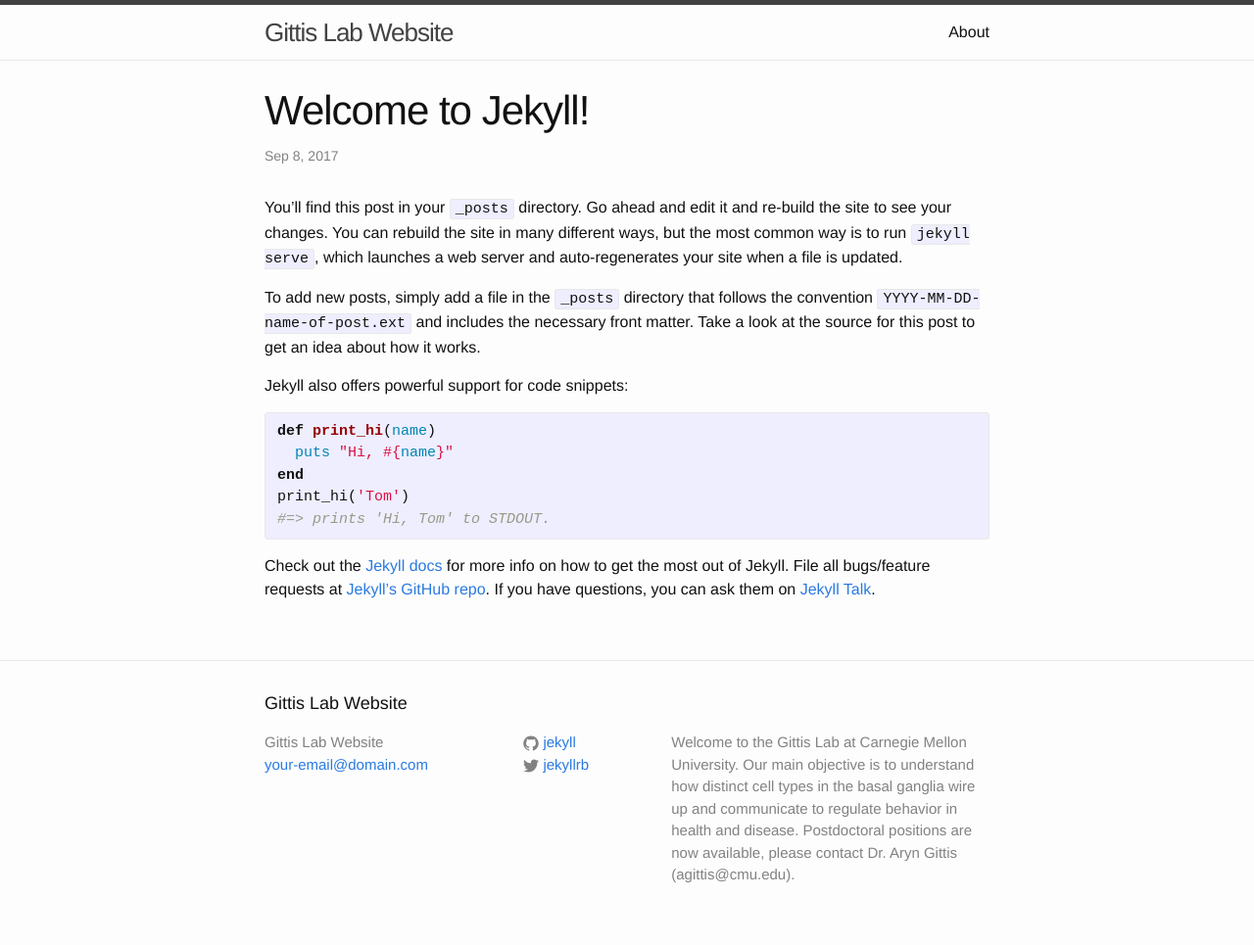
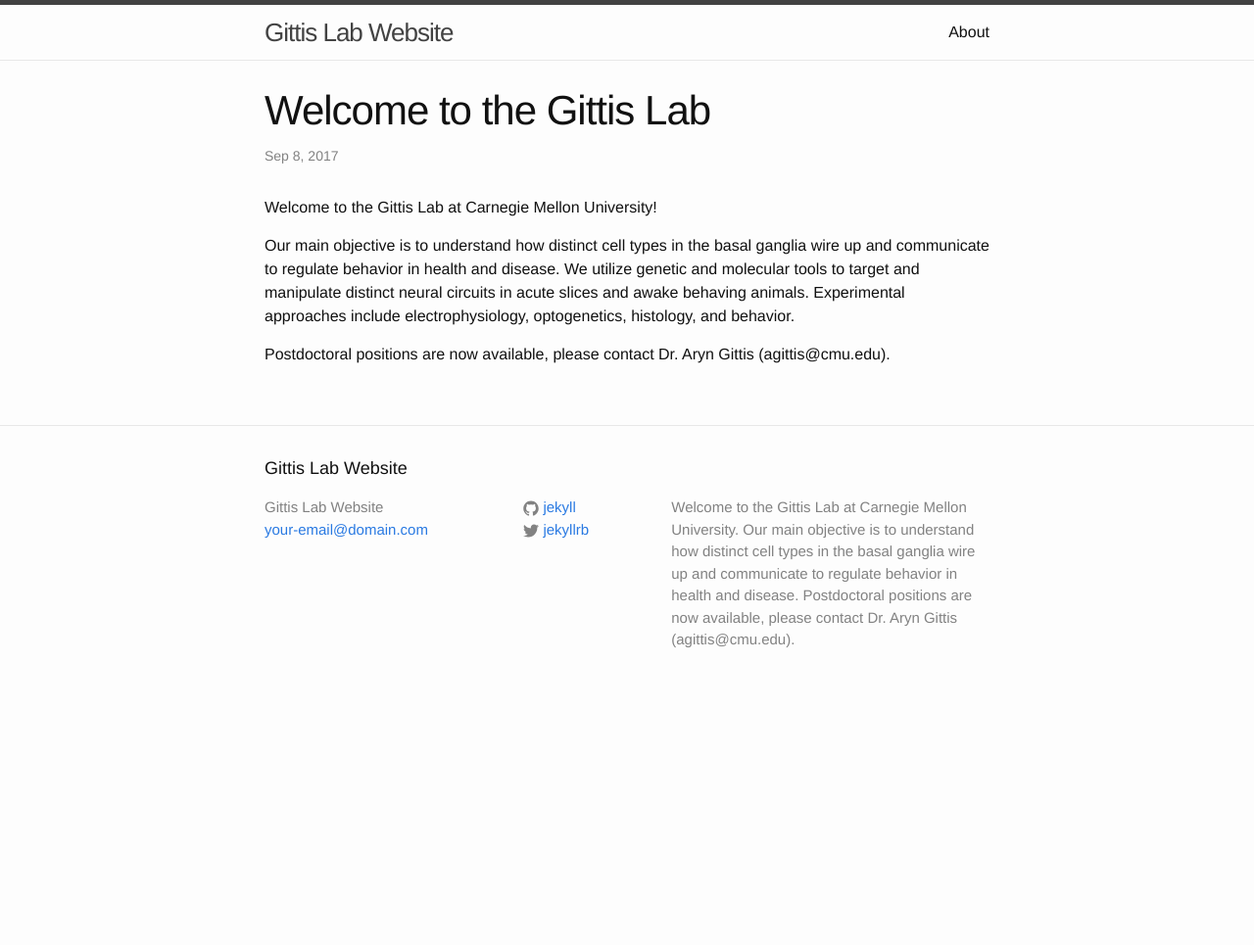
Before and after one commit to Garg0yle/garg0yle.github.io, a Jekyll site: the page built from _posts/2017-09-08-welcome-to-jekyll.markdown, in a window 1280 px wide. Shown: the whole page at 98% size. Built offline with Jekyll 4.4.1, drawn with Linux system fonts in a browser that asks for light colours; after the commit the page ends 900 px from its top, so only the background shows below that.

Commit message:
Update 2017-09-08-welcome-to-jekyll.markdown

```diff
--- a/_posts/2017-09-08-welcome-to-jekyll.markdown
+++ b/_posts/2017-09-08-welcome-to-jekyll.markdown
@@ -1,25 +1,11 @@
 ---
 layout: post
-title:  "Welcome to Jekyll!"
+title:  "Welcome to the Gittis Lab"
 date:   2017-09-08 13:54:48 +0000
 categories: jekyll update
 ---
-You’ll find this post in your `_posts` directory. Go ahead and edit it and re-build the site to see your changes. You can rebuild the site in many different ways, but the most common way is to run `jekyll serve`, which launches a web server and auto-regenerates your site when a file is updated.
+Welcome to the Gittis Lab at Carnegie Mellon University!
 
-To add new posts, simply add a file in the `_posts` directory that follows the convention `YYYY-MM-DD-name-of-post.ext` and includes the necessary front matter. Take a look at the source for this post to get an idea about how it works.
+Our main objective is to understand how distinct cell types in the basal ganglia wire up and communicate to regulate behavior in health and disease.   We utilize genetic and molecular tools to target and manipulate distinct neural circuits in acute slices and awake behaving animals.  Experimental approaches include electrophysiology, optogenetics, histology, and behavior.
 
-Jekyll also offers powerful support for code snippets:
-
-{% highlight ruby %}
-def print_hi(name)
-  puts "Hi, #{name}"
-end
-print_hi('Tom')
-#=> prints 'Hi, Tom' to STDOUT.
-{% endhighlight %}
-
-Check out the [Jekyll docs][jekyll-docs] for more info on how to get the most out of Jekyll. File all bugs/feature requests at [Jekyll’s GitHub repo][jekyll-gh]. If you have questions, you can ask them on [Jekyll Talk][jekyll-talk].
-
-[jekyll-docs]: http://jekyllrb.com/docs/home
-[jekyll-gh]:   https://github.com/jekyll/jekyll
-[jekyll-talk]: https://talk.jekyllrb.com/
+Postdoctoral positions are now available, please contact Dr. Aryn Gittis (agittis@cmu.edu).
```
